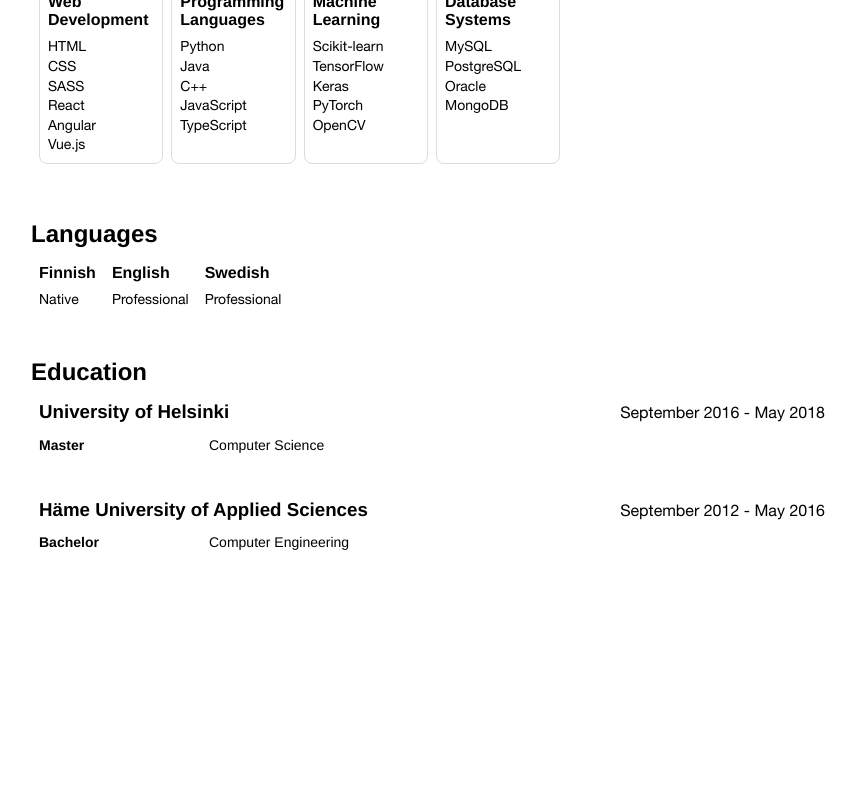
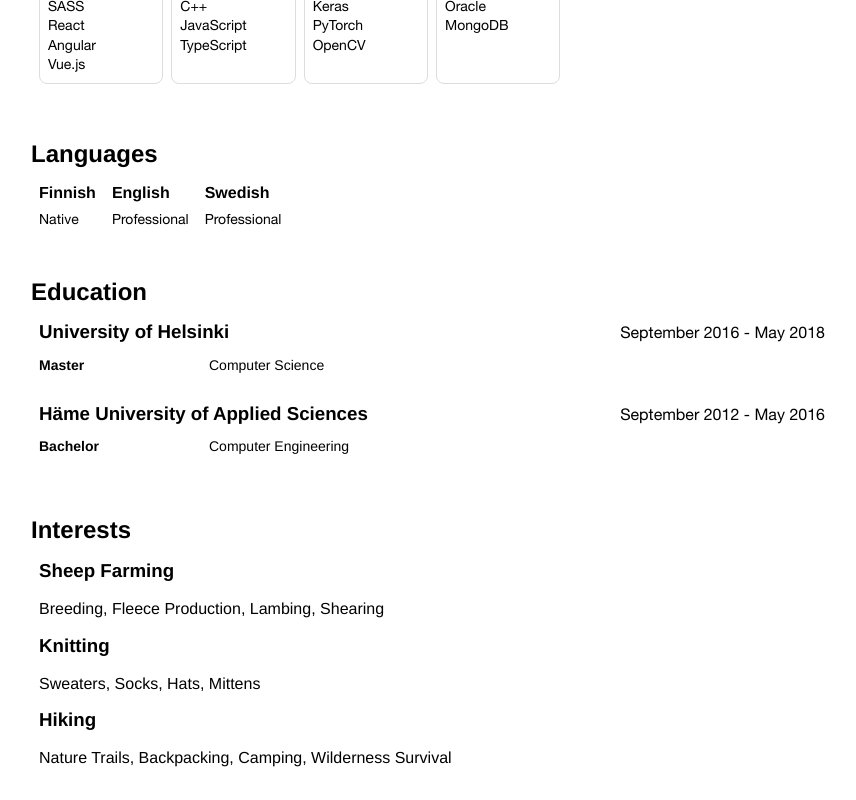
Before and after one commit to 8-bit-sheep/jsonresume-theme-8-bit-sheep, a React (Vite) app: page / in a window 1280 px wide. Shown: the part 1436-2236 px from the top of the page, without its empty margins (212-1068 px from the left). Before the commit the page ends 2048 px from the top, so only its background shows below. Built offline with nearby package versions, Linux system fonts and the light colour scheme.

Commit message:
Add interests section

```diff
--- a/src/Resume.tsx
+++ b/src/Resume.tsx
@@ -1,6 +1,7 @@
 import { FC } from 'react';
 import { Education } from './components/Education';
 import { Header } from './components/Header';
+import { Interests } from './components/Interests';
 import { Layout } from './components/Layout';
 import { Projects } from './components/Projects';
 import { SkillsAndLanguages } from './components/SkillsAndLanguages';
@@ -21,6 +22,7 @@
       <Projects projects={resume.projects} />
       <SkillsAndLanguages skills={resume.skills} languages={resume.languages} />
       <Education education={resume.education} />
+      <Interests interests={resume.interests} />
     </Layout>
   );
 };
--- /dev/null
+++ b/src/components/Interests.tsx
@@ -0,0 +1,25 @@
+import { FC } from 'react';
+import { ResumeSchema } from '../schema';
+import { List, ListItem, Section } from './Work';
+
+type Props = {
+  interests: ResumeSchema['interests'];
+};
+
+export const Interests: FC<Props> = ({ interests }) => {
+  if (!interests) return null;
+
+  return (
+    <Section>
+      <h2>Interests</h2>
+      <List>
+        {interests?.map(({ keywords, name }) => (
+          <ListItem key={name}>
+            <h3>{name}</h3>
+            <p>{keywords?.join(', ')}</p>
+          </ListItem>
+        ))}
+      </List>
+    </Section>
+  );
+};
--- a/src/components/Work.tsx
+++ b/src/components/Work.tsx
@@ -58,7 +58,7 @@
 
 export const ListItem = styled.li`
   list-style-type: none;
-  margin-bottom: 32px;
+  margin-bottom: 16px;
   break-inside: avoid;
 `;
 
```
Also changed, not shown: 1 other file (tests, documents, lock files or other folders).
